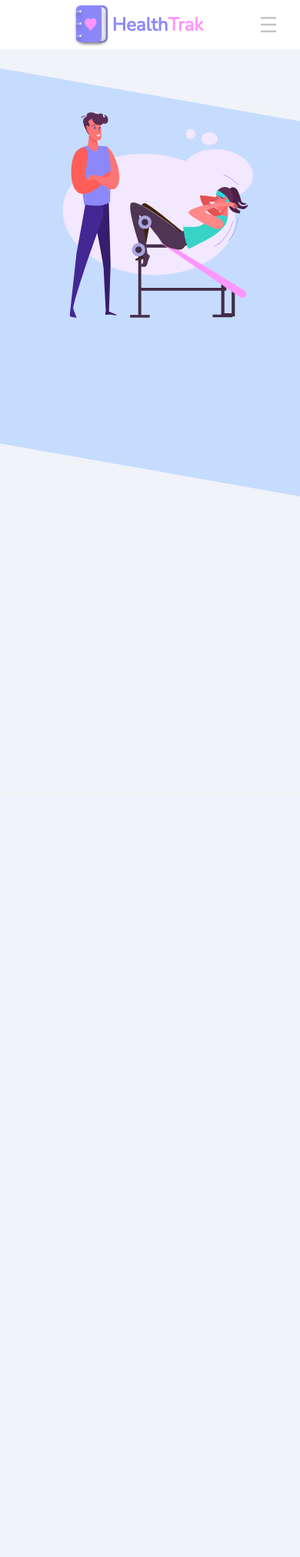
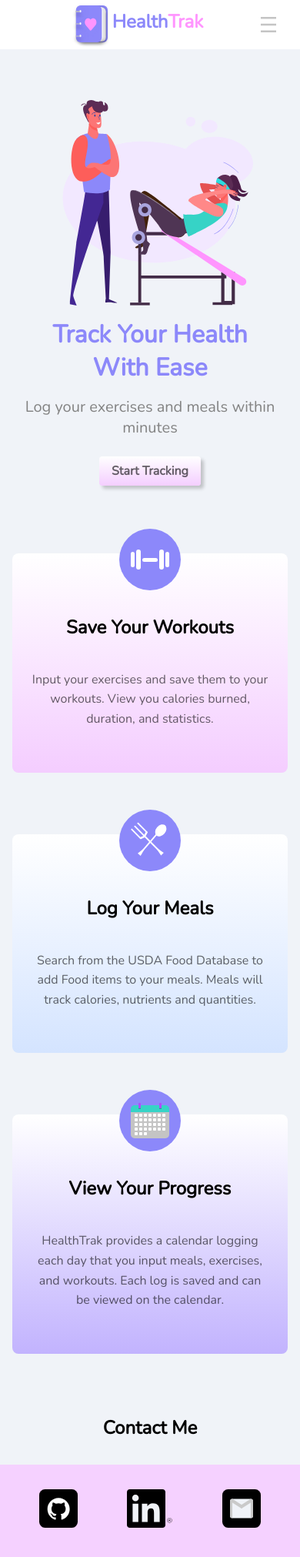
Before and after one commit to connorskorburg/HealthTrak, a Flask app: page /index in a window 390 px wide. Shown: the whole page at 77% size. Before the commit the page ends 645 px from the top, so only its background shows below. Run offline with Flask 2, Linux system fonts and the light colour scheme.

Commit message:
updated new home page on mobile

```diff
--- a/static/css/index.css
+++ b/static/css/index.css
@@ -32,7 +32,7 @@ body {
   }
     #home-nav h1 {
         margin-right: 1rem;
-        padding-top: 1rem;
+        padding-top: 0.75rem;
         padding-left: 0.25rem;
     }
     #home-nav h1 span:first-child {
@@ -51,26 +51,39 @@ body {
         cursor: pointer;
     }
 
-#blue-background-outer {
 
-    width: 100%;
-    overflow: hidden;
-    padding: 5rem 0;
+
+  .btn {
+    margin: 1.5rem auto;
+    text-decoration: none;
+    color: rgba(0,0,0,0.6);
+    border: none;
+    display: inline-block;
+    outline: none;
+    background: rgb(255,255,255);
+    background: linear-gradient(180deg, rgba(255,255,255,1) 0%, rgba(244,206,255,1) 100%);
+    padding: 0.5rem 1rem;
+    border-radius: 0.25rem;
+    box-shadow: 4px 4px 4px rgba(0,0,0,0.2);
+    font-weight: 600;
+  }
+  .btn:hover {
+    background: rgb(255,255,255);
+    background: linear-gradient(180deg, rgba(255,255,255,1) 0%, rgb(206, 226, 255) 100%);
+    transition: all 500ms ease-in-out;
   }
   #blue-background {
-        background-color: var(--lightBlue);
-        height: 30rem;
-        transform: rotate(10deg) translate(-8rem);
-        width: 150%;
+    width: 100%;
+    display: inline-block;
+    height: 40rem;
   }
+
 
 
 
   #hero-content {
     width: 100%;
-    position: relative;
-    bottom: 33rem;
-    padding: 1rem;
+    padding: 2rem 1rem;
     display: grid;
   }
     #hero-content img, #blue-background img {
@@ -78,3 +91,89 @@ body {
         display: inline-block;
         margin: 0 auto;
     }
+    #hero-content h1 {
+        color: var(--purple);
+        width: 16rem;
+        text-align: center;
+        margin: 1rem auto;
+    }
+    #hero-content p {
+        color: #838383;
+        font-size: 1.25rem;
+        text-align: center;
+    }
+
+
+  #cards {
+    padding: 2rem 1rem;
+    display: grid;
+    text-align: center;
+    grid-gap: 5rem;
+    margin-bottom: 3rem;
+  }
+    .card{
+      border-radius: 0.5rem;
+      padding: 0rem 1.5rem 3.5rem 1.5rem;
+    }
+      .card img  {
+        height: 50px;
+        width: 50px;
+      }
+      .card .img-bg {
+        position: relative;
+        bottom: 2rem;
+        display: grid;
+        width: 80px;
+        height: 80px;
+        background-color: var(--purple);
+        display: inline-block;
+        padding: 15px;
+        border-radius: 50%;
+      }
+      .card p {
+        color: rgba(0,0,0,0.6);
+        line-height: 1.6rem;
+        margin-top: 2.5rem;
+      }
+    .card:nth-of-type(1) {
+      background: rgb(255,255,255);
+      background: linear-gradient(180deg, rgba(255,255,255,1) 0%, rgba(244,205,255,1) 100%);
+    }
+    .card:nth-of-type(2) {
+      background: rgb(255,255,255);
+      background: linear-gradient(180deg, rgba(255,255,255,1) 0%, rgba(212,228,255,1) 100%);
+    }
+    .card:nth-of-type(3) {
+      background: rgb(255,255,255);
+      background: linear-gradient(180deg, rgba(255,255,255,1) 0%, rgba(194,179,254,1) 100%);
+    }
+
+
+  #contact {
+    width: 100%;
+    padding: 2rem 1rem;
+    background-color: #f5d1ff;
+  }
+  #contact-header{
+    text-align: center;
+    padding-bottom: 2rem;
+  }
+
+  #contact-inner {
+      display: flex;
+      margin: 0 auto;
+      width: 100%;
+      justify-content: space-between
+    }
+    #contact-inner a {
+      flex: 1;
+      text-align: center;
+    }
+    #contact-inner img {
+      display: inline-block;
+      height: 50px;
+      align-self: center;
+    }
+    #contact-inner img:nth-of-type(2){
+      margin-left: 5px;
+    }
--- a/templates/home.html
+++ b/templates/home.html
@@ -16,12 +16,57 @@
         </div>
     </nav>
 
-    <div id="blue-background-outer">
-        <div id="blue-background"></div>
+    <!-- <div id="blue-background"> -->
         <main id="hero-content">
             <img src="../static/images/hero.svg" alt="Hero Image">
+            <h1>Track Your Health With Ease</h1>
+            <p>Log your exercises and meals within minutes</p>
+            <a href="#" class="btn">Start Tracking</a>
         </main>
-    </div>
+    <!-- </div> -->
 
+    <main id="cards">
+
+        <article class="card">
+            <div class="img-bg">
+                <img src="../static/images/workout-icon.svg" alt="Workout Icon">
+            </div>
+            <h2>Save Your Workouts</h2>
+            <p>Input your exercises and save them to your workouts. View you calories burned, duration, and statistics.</p>
+        </article>
+
+
+        <article class="card">
+            <div class="img-bg">
+                <img src="../static/images/meals-icon.svg" alt="Meals Icon">
+            </div>
+            <h2>Log Your Meals</h2>
+            <p>Search from the USDA Food Database to add Food items to your meals. Meals will track calories, nutrients and quantities.</p>
+        </article>
+
+        <article class="card">
+            <div class="img-bg">
+                <img src="../static/images/calendar-icon.svg" alt="Calendar Icon">
+            </div>
+            <h2>View Your Progress</h2>
+            <p>HealthTrak provides a calendar logging each day that you input meals, exercises, and workouts. Each log is saved and can be viewed on the calendar.</p>
+        </article>
+    </main>
+
+
+    <h2 id="contact-header">Contact Me</h2>
+    <main id="contact">
+        <section id="contact-inner">
+            <a href="https://github.com/connorskorburg" target="_blank">
+                <img src="../static/images/github.svg" alt="Github Icon">
+            </a>
+            <a href="https://linkedin.com/in/connor-skorburg/" target="_blank">
+                <img src="../static/images/linkedin.svg" alt="LinkedIn Icon">
+            </a>
+            <a href="/mail">
+                <img src="../static/images/mail.svg" alt="Mail Icon">
+            </a>
+        </section>
+    </main>
 </body>
 </html>
```
Also changed, not shown: static/images/github.svg (added), static/images/linkedin.svg (added), static/images/mail.svg (added). Lines whose indentation alone changed are shown as unchanged.
